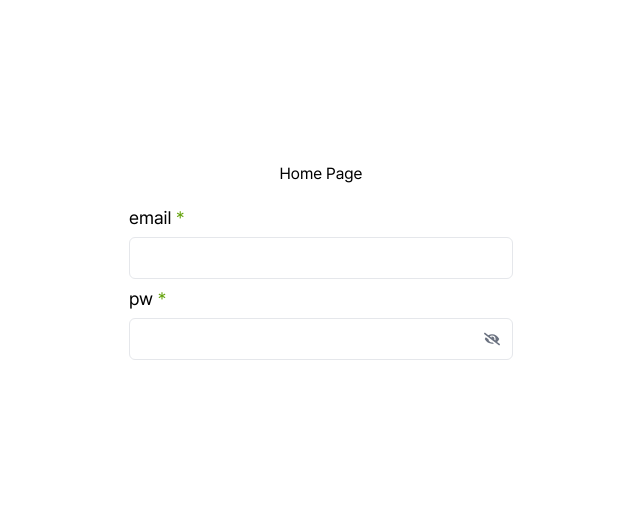
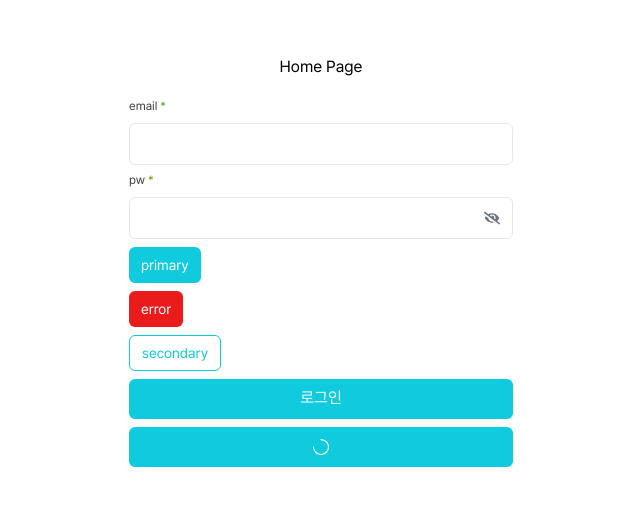
Before and after one commit to zooyaho/component-lab, a Next.js app: page / in a window 1280 px wide. Shown: the part 139-644 px from the top of the page, without its empty margins (319-959 px from the left). Built offline with nearby package versions, Linux system fonts and the light colour scheme.

Commit message:
* 공통 Button컴포넌트 작업, font 클래스 추가

```diff
--- a/app/globals.css
+++ b/app/globals.css
@@ -54,4 +54,30 @@ i {
     @apply text-[18px] font-normal leading-[1.3] tracking-[0px];
     font-family: var(--font-pretendard-regular); /* Pretendard Regular */
   }
+
+  .body-l {
+    @apply text-[18px] font-normal leading-[1.3] tracking-[0px];
+    font-family: var(--font-pretendard-regular); /* Pretendard Regular */
+  }
+  .body-m {
+    @apply text-[16px] font-normal leading-[1.3] tracking-[0px];
+    font-family: var(--font-pretendard-regular); /* Pretendard Regular */
+  }
+  .body-s {
+    @apply text-[14px] font-normal leading-[1.3] tracking-[0px];
+    font-family: var(--font-pretendard-regular); /* Pretendard Regular */
+  }
+
+  .label-l {
+    @apply text-[16px] font-medium leading-[1.3] tracking-[0px];
+    font-family: var(--font-pretendard-regular); /* Pretendard Regular */
+  }
+  .label-m {
+    @apply text-[14px] font-medium leading-[1.3] tracking-[0px];
+    font-family: var(--font-pretendard-regular); /* Pretendard Regular */
+  }
+  .label-s {
+    @apply text-[12px] font-medium leading-[1.3] tracking-[0px];
+    font-family: var(--font-pretendard-regular); /* Pretendard Regular */
+  }
 }
--- a/app/page.tsx
+++ b/app/page.tsx
@@ -1,7 +1,6 @@
 import { Input, PasswordInput } from "@/components/common/input";
-import Image from "next/image";
-import close from "@/public/assets/icons/close.svg"
 import Label from "@/components/common/label";
+import { Button } from "@/components/common/button";
 
 export default function Home() {
   return (
@@ -12,6 +11,11 @@ export default function Home() {
         <Input id="email" />
         <Label text={"pw"} htmlFor={"pw"} isRequired />
         <PasswordInput id="email" />
+        <Button text="primary" styleType="primary" />
+        <Button text="error" styleType="error" />
+        <Button text="secondary" styleType="secondary" />
+        <Button text="로그인" styleType="primary" size="l" className="w-full" />
+        <Button text="로그인" styleType="primary" size="l" className="w-full" isLoading />
       </form>
     </section>
   );
--- /dev/null
+++ b/components/common/button/button.tsx
@@ -0,0 +1,28 @@
+import { ButtonHTMLAttributes } from "react";
+import { AiOutlineLoading3Quarters } from "react-icons/ai";
+
+interface ButtonPropsType extends ButtonHTMLAttributes<HTMLButtonElement> {
+  text: string;
+  styleType?: "primary" | "secondary" | "error";
+  size?: "l" | "m" | "s";
+  isLoading?: boolean;
+}
+
+export default function Button({ text, styleType, size = "m", isLoading, className, ...props }: ButtonPropsType) {
+  let styleClass = ""
+  let sizeClass = ""
+
+  switch (styleType) {
+    case "primary": { styleClass = "text-white bg-mint-600 hover:bg-mint-800"; break; }
+    case "secondary": { styleClass = "text-mint-600 bg-white border border-mint-600 hover:border-mint-800 hover:text-mint-800"; break; }
+    case "error": { styleClass = "text-white bg-red hover:bg-red-600"; break; }
+  }
+
+  switch (size) {
+    case "l": { sizeClass = "h-[40px] label-l"; break; }
+    case "m": { sizeClass = "h-[36px] label-m"; break; }
+    case "s": { sizeClass = "h-[32px] label-s"; break; }
+  }
+
+  return (<button type={props.type ?? "button"} className={`flex-center w-fit px-3 py-1 rounded-md ${styleClass} ${sizeClass} ${className}`} {...props}>{isLoading ? <AiOutlineLoading3Quarters /> : text}</button>);
+}
--- /dev/null
+++ b/components/common/button/index.ts
@@ -0,0 +1,3 @@
+import Button from "./button";
+
+export { Button };
--- a/components/common/label/label.tsx
+++ b/components/common/label/label.tsx
@@ -3,5 +3,5 @@ interface LabelPropsType {
 }
 
 export default function Label({ text, className, isRequired, htmlFor }: LabelPropsType) {
-  return (<label className={`w-fit title-s ${className}`} htmlFor={htmlFor}>{text}{isRequired && <i className="text-lime-600">&nbsp;*</i>}</label>);
+  return (<label className={`w-fit label-s text-gray-800 ${className}`} htmlFor={htmlFor}>{text}{isRequired && <i className="text-lime-600">&nbsp;*</i>}</label>);
 }
--- a/styles/colors.ts
+++ b/styles/colors.ts
@@ -16,4 +16,17 @@ export const colors = {
     700: "#606060",
     600: "#818181",
   },
+
+  mint: {
+    900: "#0f9bb6",
+    800: "#0eadca",
+    700: "#0fbed7",
+    600: "#0fcbdd",
+    500: "#1dd9e7",
+    400: "#43dfeb",
+    300: "#73e7f0",
+    200: "#99eef4",
+    100: "#bbf4f8",
+    50: "#ddf9fb",
+  },
 };
```
